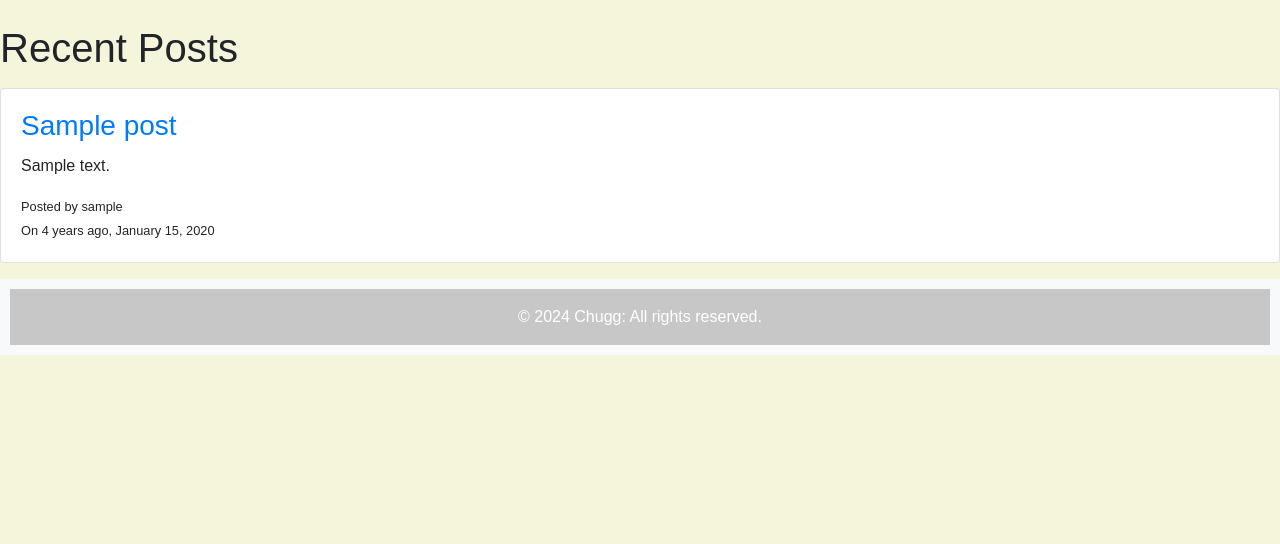
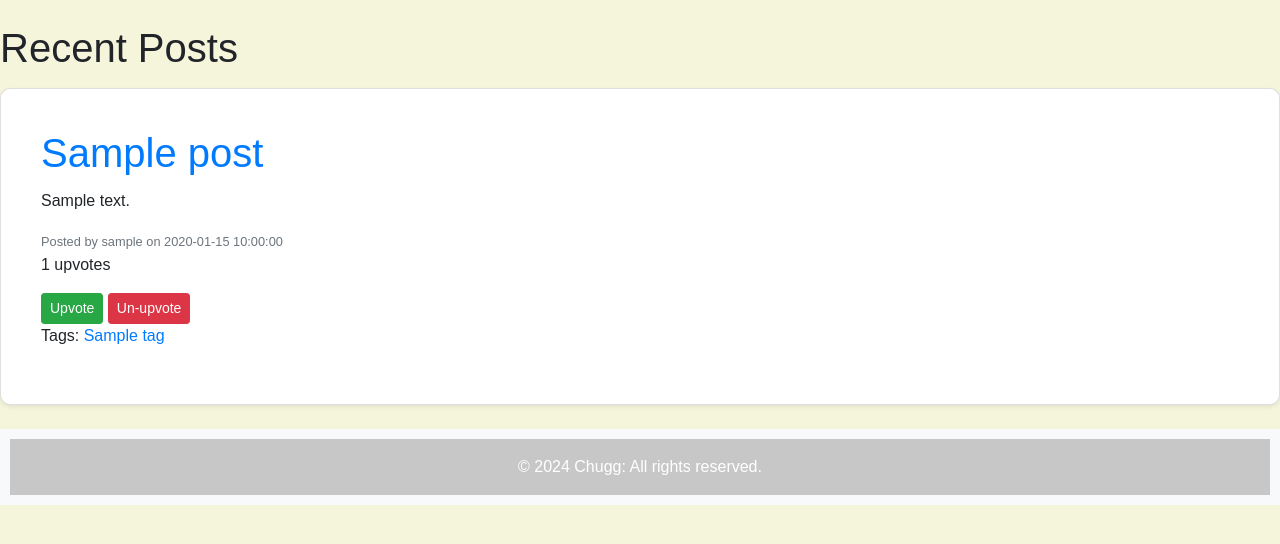
Before and after one commit to Radrados/agileProject, a Flask app: page / in a window 1280 px wide. Shown: the part 58-602 px from the top of the page. Run offline with Flask 3, Linux system fonts and the light colour scheme; tables that the repository leaves empty hold one stand-in row (values such as "Sample post"); some libraries are stand-ins or nearby versions.

Commit message:
_pagerendering.html now using format from search.html and extended to be used in search.html too

```diff
--- a/app/templates/_postrendering.html
+++ b/app/templates/_postrendering.html
@@ -1,13 +1,32 @@
 <!-- _postsrendering.html -->
 {% for post in posts %}
-    <div class="card mb-3">
-        <div class="card-body">
-            <h3 class="card-title"><a href="{{ url_for('post', post_id=post.id) }}">{{ post.title }}</a></h3>
-            <p class="card-text">{{ post.body }}</p>
-            <!-- Display timestamp with moment.js -->
-            <small>Posted by {{ post.author.username }} <br> On {{ moment(post.timestamp).fromNow() }}, {{ moment(post.timestamp).format('LL') }}</small>
-        </div>
+<div class="post card mb-4 shadow-sm">
+    <div class="card-body">
+        <!-- Post Title with Link -->
+        <h1 class="card-title">
+            <a href="{{ url_for('post', post_id=post.id) }}">{{ post.title }}</a>
+        </h1>
+        <!-- Post Body -->
+        <p class="card-text">{{ post.body }}</p>
+        <!-- Post Author and Timestamp -->
+        <small class="text-muted">Posted by {{ post.author.username }} on {{ post.timestamp.strftime('%Y-%m-%d %H:%M:%S') }}</small>
+        <!-- Display Upvote Count and Buttons -->
+        <p>{{ post.upvotes }} upvotes</p>
+        <form action="{{ url_for('upvote', post_id=post.id) }}" method="post" style="display: inline;">
+            <button type="submit" class="btn btn-success btn-sm">Upvote</button>
+        </form>
+        <form action="{{ url_for('unupvote', post_id=post.id) }}" method="post" style="display: inline;">
+            <button type="submit" class="btn btn-danger btn-sm">Un-upvote</button>
+        </form>
+        <!-- Display tags associated with the post -->
+        <p>Tags:
+        {% for tag in post.tags %}
+        <a href="{{ url_for('tag', tag_name=tag.name) }}">{{ tag.name }}</a>
+        {% if not loop.last %}, {% endif %}
+        {% endfor %}
+        </p>
     </div>
+</div>
 {% else %}
-    <div class="alert alert-light" role="alert">No posts to show.</div>
+<div class="alert alert-light" role="alert">No posts to show.</div>
 {% endfor %}
--- a/app/templates/home.html
+++ b/app/templates/home.html
@@ -7,7 +7,6 @@
     <!-- Section for displaying all posts -->
     <div>
         <h1 class="mb-3">Recent Posts</h1>
-        <!-- Loop through all posts and display each one with a link to its detailed view -->
         <!-- Loop through all posts and display each one with a link to its detailed view -->
         {% include "_postrendering.html" %}
         {% if prev_url %}
```
Also changed, not shown: app/templates/search.html (+2 -34 lines).
